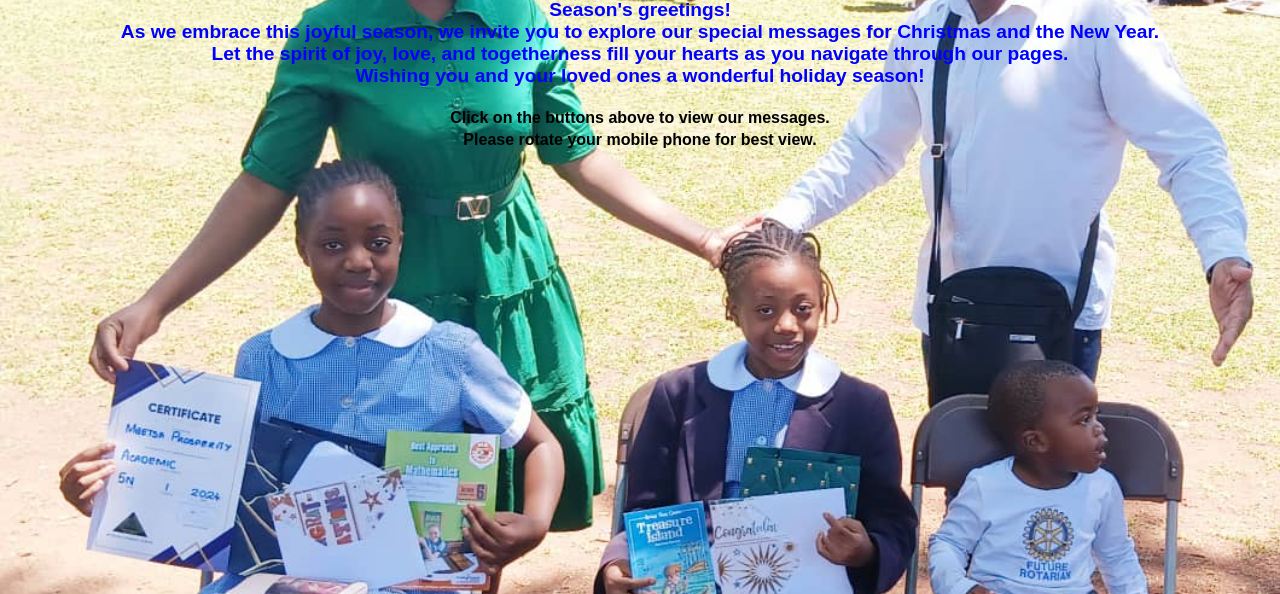
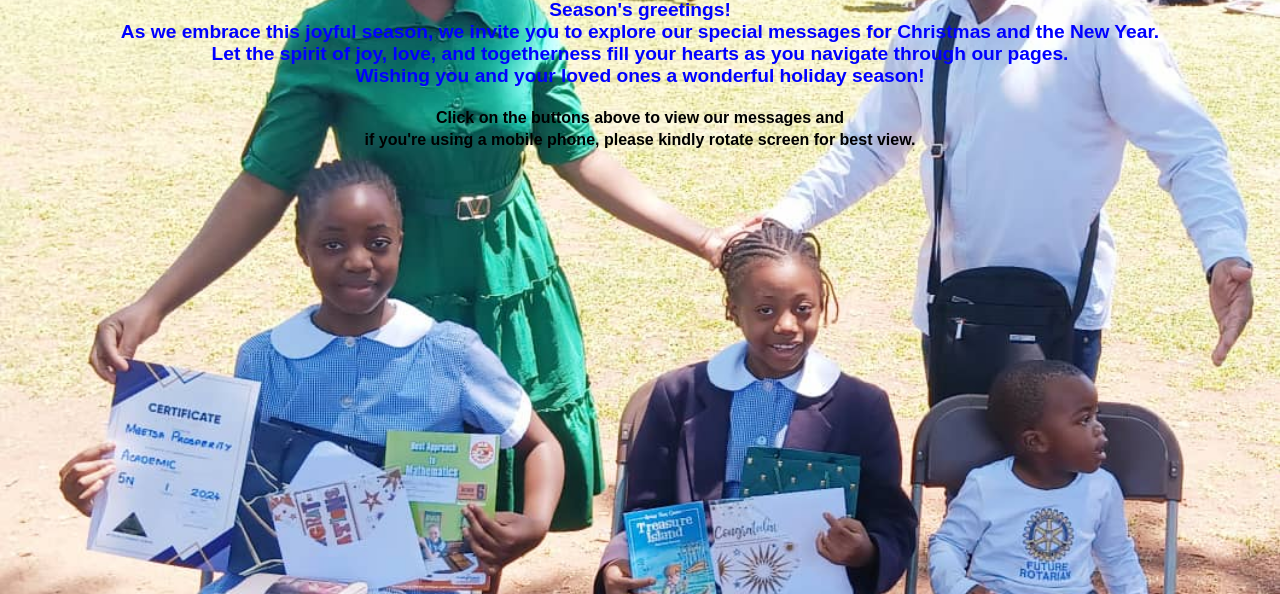
Before and after one commit to Anold39/new-beginnings, a plain HTML site: page index.html in a window 1280 px wide. Shown: the part 206-800 px from the top of the page. Drawn offline with Linux system fonts and the light colour scheme.

Commit message:
Update index.html

```diff
--- a/index.html
+++ b/index.html
@@ -129,7 +129,7 @@
         <p class="p3">Season's greetings!<br> As we embrace this joyful season, we invite you to explore our special messages for Christmas and the New Year.<br>
              Let the spirit of joy, love, and togetherness fill your hearts as you navigate through our pages.<br>
               Wishing you and your loved ones a wonderful holiday season!</p>
-        <p class="p2"><small>Click on the buttons above to view our messages.<br>Please rotate your mobile phone for best view.</small></p>
+        <p class="p2"><small>Click on the buttons above to view our messages and <br> if you're using a mobile phone, please kindly rotate screen for best view.</small></p>
     </div>
 
     <div id="christmas" class="page">
```
